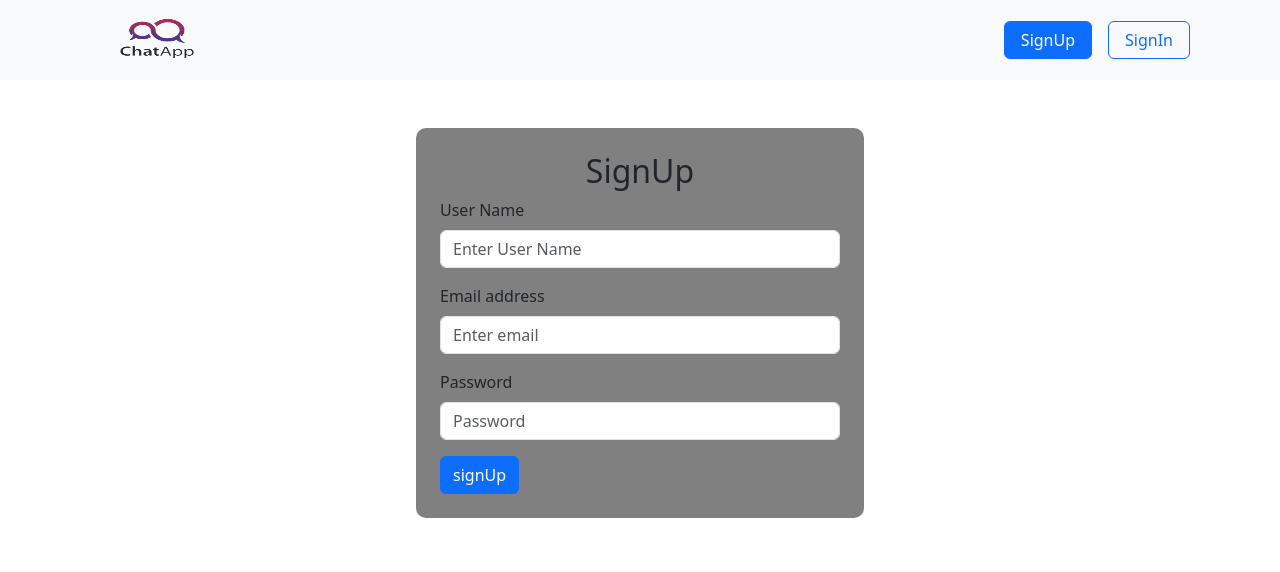
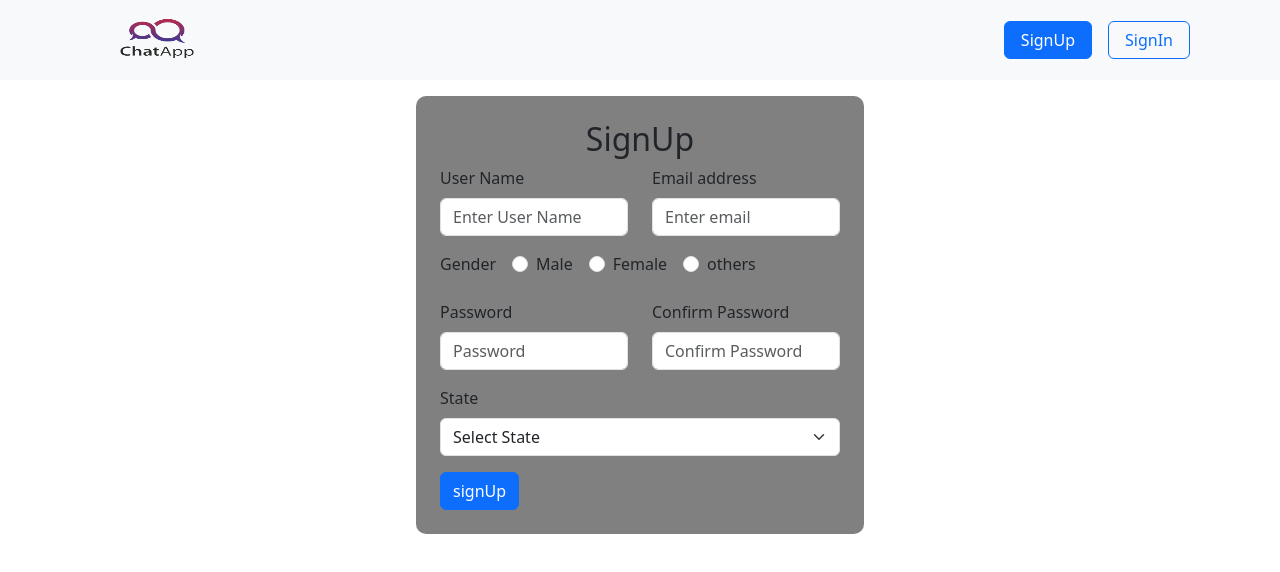
Before and after one commit to Sabari-Dev/realTime-chat-react, a React (Create React App) app: page / in a window 1280 px wide. Shown: the top 572 px of the page. Built offline with nearby package versions, Linux system fonts and the light colour scheme; no server answers.

Commit message:
Update SignUp.js

```diff
--- a/src/components/SignUp.js
+++ b/src/components/SignUp.js
@@ -5,27 +5,39 @@ import { auth, db } from "../Config/Config";
 import { createUserWithEmailAndPassword } from "firebase/auth";
 import { Timestamp, doc, setDoc } from "firebase/firestore";
 import { useNavigate } from "react-router-dom";
+import Row from "react-bootstrap/Row";
+import Col from "react-bootstrap/Col";
 
 const SignUp = () => {
   const [user, setUser] = useState({
     userName: "",
+    gender: "",
     email: "",
     password: "",
+    confirmPassword: "",
+    state: "",
     loading: false,
-    error: null,
   });
-  const { userName, email, password, error, loading } = user;
+  const [errors, setErrors] = useState({});
+  const { userName, gender, email, password, confirmPassword, state, loading } =
+    user;
   const handleChange = (e) => {
+    e.preventDefault();
     setUser({ ...user, [e.target.name]: e.target.value });
   };
+  const handleGender = (value) => {
+    setUser({ ...user, gender: value });
+  };
   let navigate = useNavigate();
+
   const handleSubmit = async (e) => {
     e.preventDefault();
     setUser({ ...user, loading: true, error: null });
-    if (!userName || !email || !password) {
-      setUser({ ...user, error: "Please fill all field" });
-    }
+    console.log(user);
+
     try {
+      const validationErrors = validateForm();
+      if (Object.keys(validationErrors).length === 0) {
         const result = await createUserWithEmailAndPassword(
           auth,
           email,
@@ -47,15 +59,57 @@ const SignUp = () => {
           error: null,
         });
         navigate("/signIn");
+      } else {
+        setErrors(validationErrors);
+        setTimeout(() => {
+          setErrors({});
+        }, 4000);
+        setUser({ ...user, loading: false });
+      }
     } catch (err) {
       console.log(err);
       setUser({ ...user, error: `${err}` });
     }
   };
+  const validateForm = () => {
+    let validationErrors = {};
+    if (!userName) {
+      validationErrors.userName = `Name required *`;
+    }
+    if (!gender) {
+      validationErrors.gender = "Select gender *";
+    }
+    if (!email) {
+      validationErrors.email = `email required *`;
+    } else if (
+      !/^[a-zA-Z0-9._%+-]+@[a-zA-Z0-9.-]+\.[a-zA-Z]{2,}$/.test(email)
+    ) {
+      validationErrors.email = `Email is invalid *`;
+    }
+    if (!password) {
+      validationErrors.password = `Enter password`;
+    } else if (!/^(?=.*[a-z])(?=.*[A-Z])(?=.*\d).{8,}$/.test(password)) {
+      validationErrors.password = `At least 8 characters long,
+Contains at least one uppercase letter,
+Contains at least one lowercase letter,
+Contains at least one digit,
+Allows special characters`;
+    }
+    if (!confirmPassword) {
+      validationErrors.confirmPassword = `Enter confirm password`;
+    } else if (password !== confirmPassword) {
+      validationErrors.confirmPassword = `Password and confirm Password not same `;
+    }
+    if (!state) {
+      validationErrors.state = "State selection required";
+    }
+    return validationErrors;
+  };
   return (
-    <Form className="signUp mx-auto p-4 mt-5 " onSubmit={handleSubmit}>
+    <Form className="signUp mx-auto p-4 mt-3 " onSubmit={handleSubmit}>
       <h2 className="text-center">SignUp</h2>
-      <Form.Group className="mb-3">
+      <Row>
+        <Form.Group as={Col} className="mb-3">
           <Form.Label>User Name</Form.Label>
           <Form.Control
             type="text"
@@ -64,8 +118,11 @@ const SignUp = () => {
             value={userName}
             onChange={handleChange}
           />
+          {errors.userName && (
+            <p className="message text-danger">{errors.userName}</p>
+          )}
         </Form.Group>
-      <Form.Group className="mb-3" controlId="formGroupEmail">
+        <Form.Group as={Col} className="mb-3" controlId="formGroupEmail">
           <Form.Label>Email address</Form.Label>
           <Form.Control
             type="email"
@@ -74,8 +131,46 @@ const SignUp = () => {
             value={email}
             onChange={handleChange}
           />
+          {errors.email && (
+            <p className="message text-danger">{errors.email}</p>
+          )}
         </Form.Group>
-      <Form.Group className="mb-3" controlId="formGroupPassword">
+      </Row>
+      <Form.Group className="mb-3">
+        <Form.Label className="me-3">Gender</Form.Label>
+        <Form.Check
+          inline
+          label="Male"
+          name="gender"
+          type="radio"
+          value="male"
+          id="male"
+          onChange={(e) => handleGender(e.target.value)}
+        />
+        <Form.Check
+          inline
+          label="Female"
+          name="gender"
+          type="radio"
+          value="female"
+          id="female"
+          onChange={(e) => handleGender(e.target.value)}
+        />
+        <Form.Check
+          inline
+          label="others"
+          name="gender"
+          type="radio"
+          value="others"
+          id="others"
+          onChange={(e) => handleGender(e.target.value)}
+        />
+        {errors.gender && (
+          <p className="message text-danger">{errors.gender}</p>
+        )}
+      </Form.Group>
+      <Row>
+        <Form.Group as={Col} className="mb-3" controlId="formGroupPassword">
           <Form.Label>Password</Form.Label>
           <Form.Control
             type="password"
@@ -84,9 +179,60 @@ const SignUp = () => {
             value={password}
             onChange={handleChange}
           />
-        {error ? <p className="text-danger">{error}</p> : null}
+          {errors.password && (
+            <p className="message text-danger">{errors.password}</p>
+          )}
         </Form.Group>
-      <Button variant="primary" type="submit">
+        <Form.Group as={Col} className="mb-3" controlId="formGroupCPassword">
+          <Form.Label>Confirm Password</Form.Label>
+          <Form.Control
+            type="password"
+            placeholder="Confirm Password"
+            name="confirmPassword"
+            value={confirmPassword}
+            onChange={handleChange}
+          />
+          {errors.confirmPassword && (
+            <p className="message text-danger">{errors.confirmPassword}</p>
+          )}
+        </Form.Group>
+      </Row>
+      <Form.Group>
+        <Form.Label>State</Form.Label>
+        <Form.Select name="state" value={state} onChange={handleChange}>
+          <option value="">Select State</option>
+          <option value="Andhra Pradesh">Andhra Pradesh</option>
+          <option value="Arunachal Pradesh">Arunachal Pradesh</option>
+          <option value="Assam">Assam</option>
+          <option value="Bihar">Bihar</option>
+          <option value="Chhattisgarh">Chhattisgarh</option>
+          <option value="Goa">Goa</option>
+          <option value="Gujarat">Gujarat</option>
+          <option value="Haryana">Haryana</option>
+          <option value="Himachal Pradesh">Himachal Pradesh</option>
+          <option value="Jharkhand">Jharkhand</option>
+          <option value="Karnataka">Karnataka</option>
+          <option value="Kerala">Kerala</option>
+          <option value="Madhya Pradesh">Madhya Pradesh</option>
+          <option value="Maharashtra">Maharashtra</option>
+          <option value="Manipur">Manipur</option>
+          <option value="Meghalaya">Meghalaya</option>
+          <option value="Mizoram">Mizoram</option>
+          <option value="Nagaland">Nagaland</option>
+          <option value="Odisha">Odisha</option>
+          <option value="Punjab">Punjab</option>
+          <option value="Rajasthan">Rajasthan</option>
+          <option value="Sikkim">Sikkim</option>
+          <option value="Tamil Nadu">Tamil Nadu</option>
+          <option value="Telangana">Telangana</option>
+          <option value="Tripura">Tripura</option>
+          <option value="Uttar Pradesh">Uttar Pradesh</option>
+          <option value="Uttarakhand">Uttarakhand</option>
+          <option value="West Bengal">West Bengal</option>
+        </Form.Select>
+        {errors.state && <p className="message text-danger">{errors.state}</p>}
+      </Form.Group>
+      <Button variant="primary" type="submit" className="mt-3">
         {loading ? "creating..." : "signUp"}
       </Button>
     </Form>
```
Lines whose indentation alone changed are shown as unchanged.
